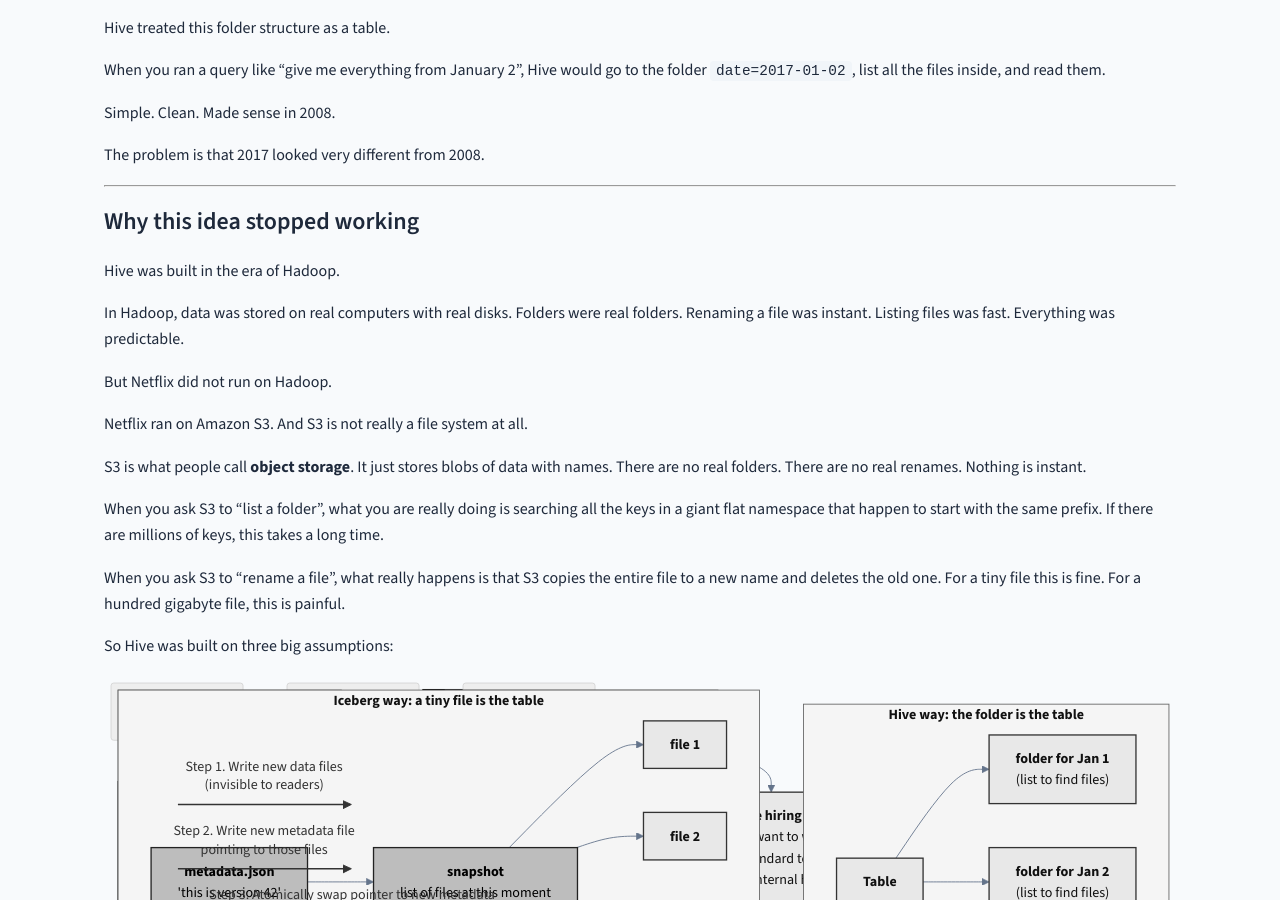
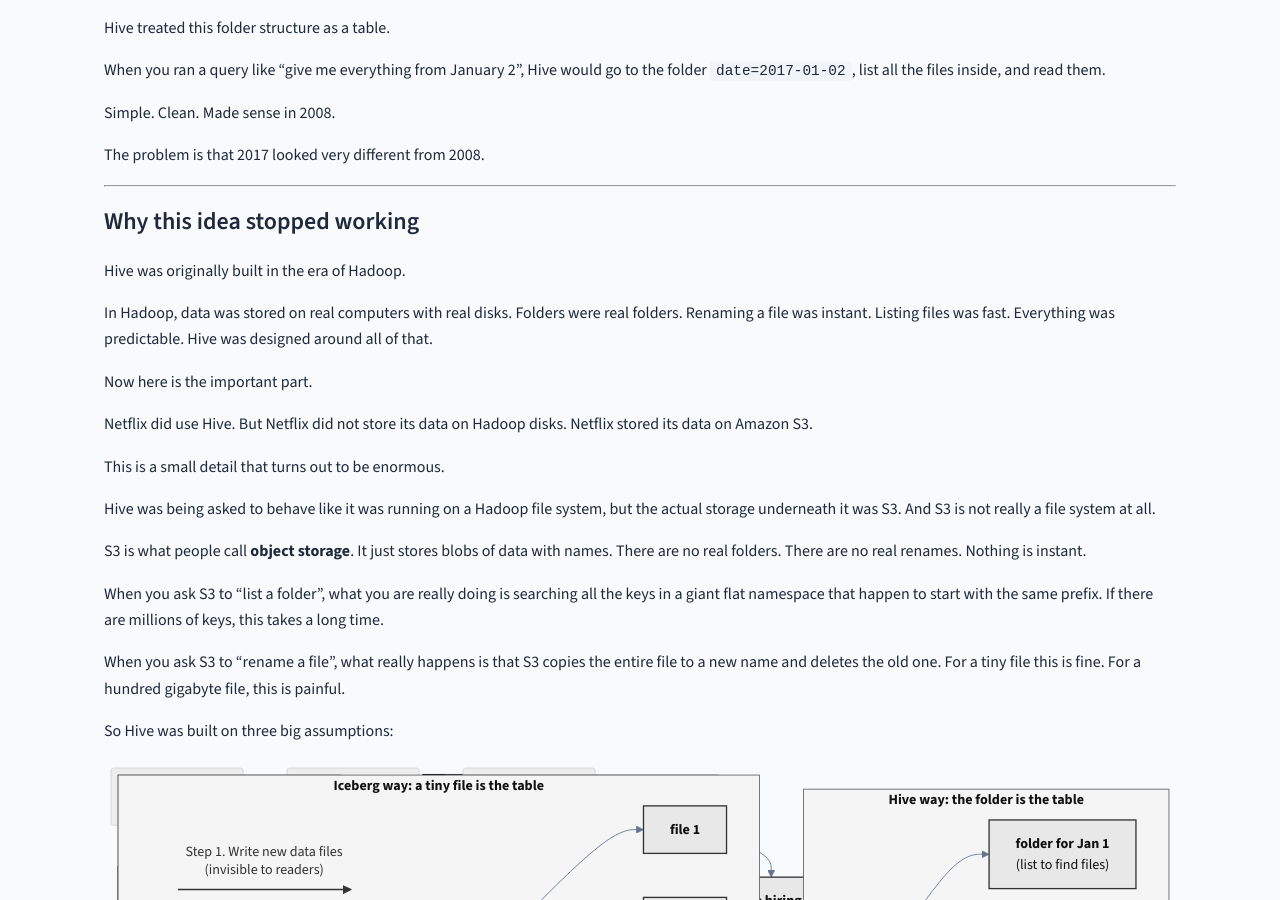
Before and after one commit to rilov/handbook, a Jekyll site: the page built from _topics/netflix-iceberg-case-study.md, in a window 1280 px wide and 900 px high, scrolled down 1223 px. Built offline with Jekyll 4.4.1, drawn with Linux system fonts in a browser that asks for light colours; our own code applies the rules of GitHub Pages for plain Markdown files.

Commit message:
Fix contradiction: clarify Netflix used Hive on S3, not that they avoided Hadoop. The mismatch between Hive's HDFS assumptions and S3 reality is the actual problem

```diff
--- a/_topics/netflix-iceberg-case-study.md
+++ b/_topics/netflix-iceberg-case-study.md
@@ -76,13 +76,17 @@
 
 ## Why this idea stopped working
 
-Hive was built in the era of Hadoop.
+Hive was originally built in the era of Hadoop.
 
-In Hadoop, data was stored on real computers with real disks. Folders were real folders. Renaming a file was instant. Listing files was fast. Everything was predictable.
+In Hadoop, data was stored on real computers with real disks. Folders were real folders. Renaming a file was instant. Listing files was fast. Everything was predictable. Hive was designed around all of that.
 
-But Netflix did not run on Hadoop.
+Now here is the important part.
 
-Netflix ran on Amazon S3. And S3 is not really a file system at all.
+Netflix did use Hive. But Netflix did not store its data on Hadoop disks. Netflix stored its data on Amazon S3.
+
+This is a small detail that turns out to be enormous.
+
+Hive was being asked to behave like it was running on a Hadoop file system, but the actual storage underneath it was S3. And S3 is not really a file system at all.
 
 S3 is what people call **object storage**. It just stores blobs of data with names. There are no real folders. There are no real renames. Nothing is instant.
 
```
